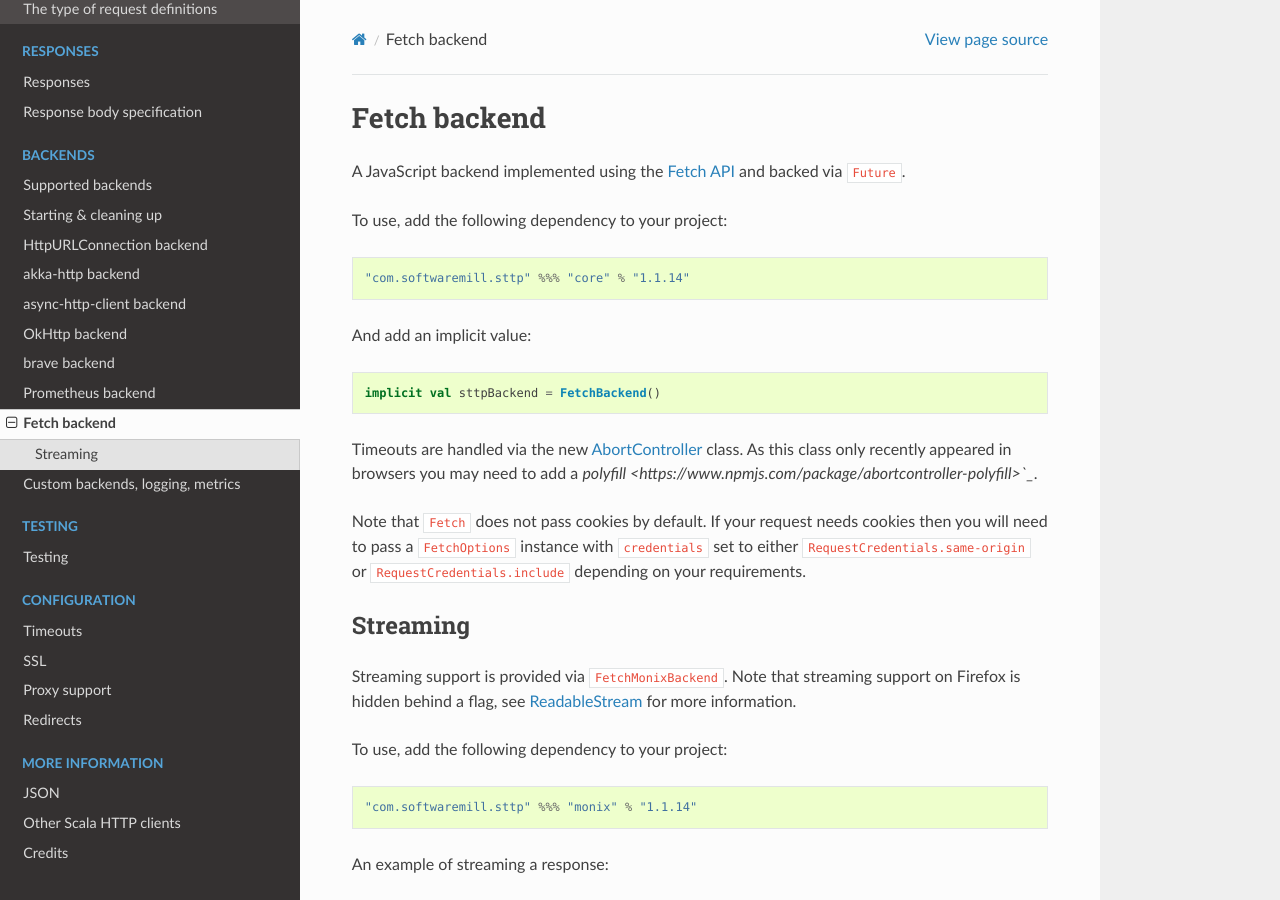
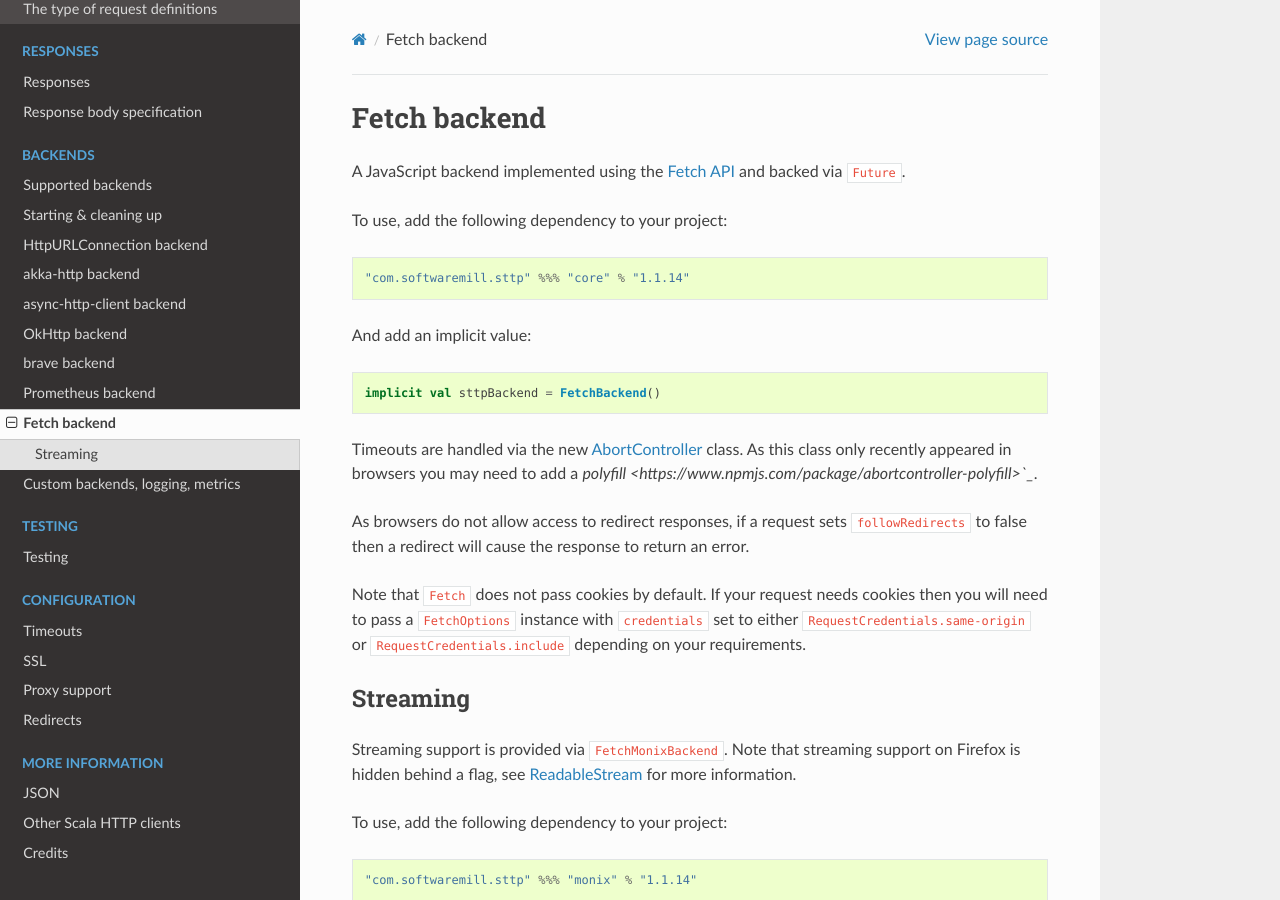
Before and after one commit to softwaremill/sttp, a Sphinx documentation site: the page built from docs/backends/javascript/fetch.rst, in a window 1280 px wide and 900 px high. Built offline with Sphinx 7.4.7 and the Read the Docs theme 2.0.0, drawn with Linux system fonts in a browser that asks for light colours.

```diff
--- a/docs/backends/javascript/fetch.rst
+++ b/docs/backends/javascript/fetch.rst
@@ -12,6 +12,8 @@
   implicit val sttpBackend = FetchBackend()
 
 Timeouts are handled via the new `AbortController <https://developer.mozilla.org/en-US/docs/Web/API/AbortController>`_ class. As this class only recently appeared in browsers you may need to add a `polyfill <https://www.npmjs.com/package/abortcontroller-polyfill>`_`.
+
+As browsers do not allow access to redirect responses, if a request sets ``followRedirects`` to false then a redirect will cause the response to return an error.
 
 Note that ``Fetch`` does not pass cookies by default. If your request needs cookies then you will need to pass a ``FetchOptions`` instance with ``credentials`` set to either ``RequestCredentials.same-origin`` or ``RequestCredentials.include`` depending on your requirements.
 
```
Also changed, not shown: 4 other files.
